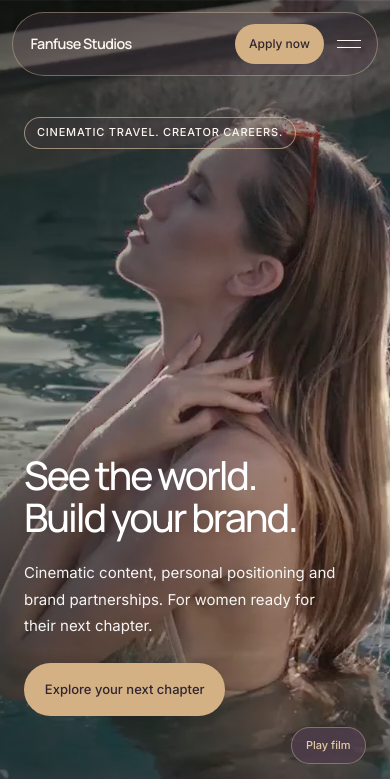
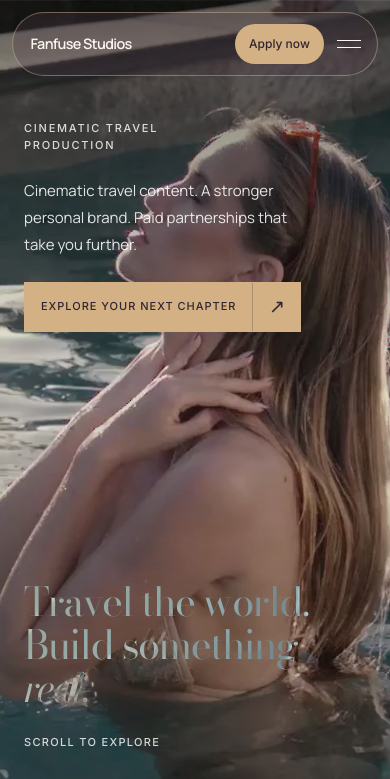
Before and after one commit to urrwa/fanfuse, a plain HTML site: page index.html in a window 390 px wide. Shown: the top 779 px of the page. Drawn offline with Linux system fonts and the light colour scheme.

Commit message:
Restore cinematic hero blending and scroll-to-black opening

```diff
--- a/index.html
+++ b/index.html
@@ -548,6 +548,7 @@ html{scroll-padding-top:90px}section[id]{scroll-margin-top:90px}
 <link rel="stylesheet" href="studio-refresh-footer.css?v=266abc233d">
 <noscript><style>.reveal,.reveal-scale,.curtain{opacity:1!important;transform:none!important}.fa{max-height:none!important}.ftog{display:none}.bg-vid-wrap{background-image:url(fast-hero-models-sea-poster-v4.webp)!important}#services{height:auto!important}#services .services-pin{position:relative;top:auto}#services .services-scene{height:auto;min-height:0;overflow:visible}@media(max-width:600px){.bg-vid-wrap{background-image:url(fast-hero-models-sea-mobile-poster-v4.webp)!important}}</style></noscript>
 <link rel="stylesheet" href="studio-plum-gold.css?v=36d5592604">
+<link rel="stylesheet" href="studio-hero-opening.css?v=62b3db7a85">
 </head>
 <body>
 <a class="skip-link" href="#about">Skip to content</a>
@@ -557,7 +558,6 @@ html{scroll-padding-top:90px}section[id]{scroll-margin-top:90px}
   <video class="bg-vid" id="heroVid" muted loop playsinline preload="none" data-desktop-src="fast-hero-models-sea-desktop-v4.mp4" data-mobile-src="fast-hero-models-sea-mobile-v4.mp4" aria-hidden="true"></video>
   <div class="bg-vid-scrim"></div>
 </div>
-<div class="bg-fade"></div>
 
 <!-- NAV -->
 <nav id="nav" aria-label="Primary navigation">
@@ -598,13 +598,24 @@ html{scroll-padding-top:90px}section[id]{scroll-margin-top:90px}
 <div class="page-wrap">
 
 <!-- ── 1. HERO ── -->
+<div class="hero-opening">
+<div class="bg-fade" aria-hidden="true"></div>
 <section id="hero">
-  <div class="hero-top"><p class="hero-label">Cinematic travel. Creator careers.</p></div>
+  <div class="hero-top">
+    <p class="hero-label">Cinematic Travel Production</p>
+    <div class="hero-top-right">
+      <p class="hero-desc">Cinematic travel content. A stronger personal brand. Paid partnerships that take you further.</p>
+      <a href="#cta" class="hero-cta" style="margin-left:auto;display:inline-flex">
+        <span class="hero-cta-label">Explore your next chapter</span>
+        <span class="hero-cta-arr"><span class="hero-cta-arr-glyph" aria-hidden="true">↗</span></span>
+      </a>
+    </div>
+  </div>
   <div class="hero-bottom">
-    <h1 class="hero-headline">See the world.<br><em>Build your brand.</em></h1>
-    <div class="hero-intro-row"><p class="hero-desc">Cinematic content, personal positioning and brand partnerships. For women ready for their next chapter.</p><a href="#cta" class="hero-cta"><span class="hero-cta-label">Explore your next chapter</span></a></div>
+    <h1 class="hero-headline">Travel the world.<br>Build something <em>real.</em></h1>
+    <p class="hero-scroll-hint">Scroll to explore</p>
   </div>
-  <button class="hero-motion-toggle" type="button" aria-label="Pause background video" hidden>Pause film</button>
+<button class="hero-motion-toggle" type="button" aria-label="Pause background video" hidden>Pause film</button>
 </section>
 
 <!-- ── 2. STATS ── -->
@@ -644,6 +655,8 @@ html{scroll-padding-top:90px}section[id]{scroll-margin-top:90px}
     </div>
   </div>
 </section>
+
+</div><!-- end cinematic opening -->
 
 <!-- ── 4. ABOUT ── -->
 <section id="about" class="section-dark"><div class="section-inner studio-editorial-grid">
--- /dev/null
+++ b/studio-hero-opening.css
@@ -0,0 +1,44 @@
+/* Restore the original cinematic opening without replacing the rest of the site. */
+.hero-opening{position:relative;z-index:auto;isolation:auto;background:transparent}
+.hero-opening>.bg-fade{display:block!important;position:absolute;inset:0;z-index:0;background:#000;opacity:0;transition:none;pointer-events:none}
+.background-covered .hero-opening>.bg-fade{visibility:visible}
+#hero{height:auto;min-height:100svh;display:flex;flex-direction:column;justify-content:space-between;gap:32px;padding:0;position:relative;z-index:auto;isolation:auto;background:transparent}
+#hero::after{display:none}
+.bg-vid-scrim{background:rgba(0,0,0,.1)}
+#hero .hero-top{display:flex;justify-content:space-between;align-items:flex-start;gap:3rem;width:100%;max-width:1200px;margin:0 auto;padding:clamp(7.5rem,12vw,10.5rem) 48px 0;position:relative;z-index:1}
+#hero .hero-label{display:block;max-width:24ch;width:auto;padding:0;margin:0;border:0;border-radius:0;background:transparent;color:rgba(255,255,255,.82);font-family:'Inter',sans-serif;font-size:.75rem;line-height:1.5;letter-spacing:.16em;text-transform:uppercase}
+#hero .hero-top-right{max-width:440px;text-align:right}
+#hero .hero-desc{font-family:'Manrope','Inter',sans-serif;font-size:1rem;line-height:1.75;color:rgba(255,255,255,.87);max-width:35ch;text-align:right;margin:0 0 1.5rem auto}
+#hero .hero-cta{display:inline-flex;align-items:center;min-height:0;border:1px solid var(--gold);border-radius:0;overflow:hidden;background:var(--gold);color:var(--button-ink);white-space:normal;flex-shrink:0}
+#hero .hero-cta::before{display:none}
+#hero .hero-cta-label{padding:.95rem 1.3rem;font-family:'Inter',sans-serif;font-size:.75rem;font-weight:500;letter-spacing:.09em;line-height:1.6;text-transform:uppercase;color:var(--button-ink)}
+#hero .hero-cta-arr{display:flex;align-items:center;justify-content:center;width:3.15rem;height:3.15rem;flex:0 0 3.15rem;background:var(--gold);border-left:1px solid rgba(48,37,49,.24);color:var(--button-ink)}
+#hero .hero-cta-arr-glyph{font-size:1.2rem;line-height:1}
+#hero .hero-bottom{display:block;width:100%;max-width:1200px;margin:0 auto;padding:0 48px 48px;position:relative;flex:0 0 auto;z-index:auto;isolation:auto;mix-blend-mode:normal}
+#hero .hero-headline{font-family:'Bodoni Moda',Didot,'Times New Roman',serif;font-size:clamp(44px,5vw,68px);font-weight:400;line-height:1.06;letter-spacing:-.035em;color:rgb(250,245,234);margin:0 0 1.9rem;max-width:17ch;text-transform:none;text-wrap:balance;text-shadow:none;mix-blend-mode:difference;position:relative;z-index:2}
+#hero .hero-headline em{font-family:inherit;color:inherit;font-style:italic;font-weight:400;position:relative;z-index:2}
+#hero .hero-scroll-hint{display:block;font-family:'Inter',sans-serif;font-size:.6875rem;line-height:1.6;letter-spacing:.16em;text-transform:uppercase;color:rgba(255,255,255,.8);margin:0}
+#hero .hero-motion-toggle{bottom:2rem;right:2rem}
+/* The existing scroll controller fades the opening video to black. */
+.hero-opening #stats,.hero-opening #problem{background:transparent;border:0}
+.hero-opening #stats{margin-top:0;padding:0 48px;position:relative;z-index:1}
+.hero-opening #stats .stats-grid{background:rgba(0,0,0,.14);border-color:rgba(228,202,165,.18);box-shadow:none}
+.hero-opening #problem .prob-card,.hero-opening #problem .prob-card:last-child{background:rgba(7,6,7,.2);border-color:rgba(228,202,165,.2)}
+.hero-opening #problem .prob-icon{background:rgba(211,177,132,.12)}
+.hero-opening #problem::after{content:"";position:absolute;inset:auto 0 0;height:clamp(48px,7vw,96px);z-index:0;pointer-events:none;background:linear-gradient(transparent,var(--paper))}
+@media(max-width:900px){#hero .hero-top{padding:8rem 32px 0;gap:2rem}#hero .hero-bottom{padding:0 32px 40px}.hero-opening #stats{padding:0 32px}}
+@media(max-width:600px){
+ #hero{min-height:100svh;gap:32px}
+ #hero .hero-top{padding:7.5rem 24px 0;flex-direction:column;align-items:flex-start;gap:1.5rem}
+ #hero .hero-label{font-size:.6875rem;max-width:28ch}
+ #hero .hero-top-right{width:100%;max-width:none;text-align:left}
+ #hero .hero-desc{font-size:.9375rem;line-height:1.8;max-width:32ch;text-align:left;margin:0 0 1.5rem}
+ #hero .hero-cta{margin-left:0!important}
+ #hero .hero-cta-label{font-size:.6875rem;padding:.85rem 1rem}
+ #hero .hero-cta-arr{width:3rem;height:3rem;flex-basis:3rem}
+ #hero .hero-bottom{padding:0 24px 92px}
+ #hero .hero-headline{font-size:clamp(38px,10.2vw,45px);max-width:16ch;line-height:1.08;letter-spacing:-.035em;margin-bottom:1.5rem}
+ #hero .hero-scroll-hint{font-size:.6875rem;letter-spacing:.12em}
+ #hero .hero-motion-toggle{bottom:24px;right:24px}
+ .hero-opening #stats{padding:0 24px}
+}
```
